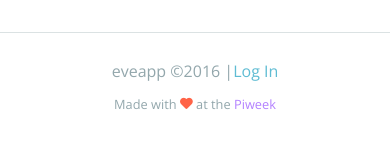
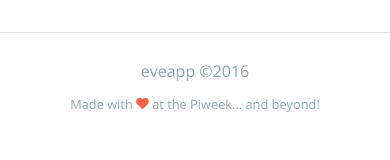
Before and after one commit to PIWEEK/eve2, a website: page src/www/index.html in a window 390 px wide. Drawn offline with nearby package versions, Linux system fonts and the light colour scheme; some packages are replaced by stand-ins of ours; files that its build step writes are made by us from their sources.

Commit message:
Update footer

```diff
--- a/src/www/index.html
+++ b/src/www/index.html
@@ -31,8 +31,8 @@
     <ion-nav-view></ion-nav-view>
     <div class="row">
       <footer>
-        <p><span>eveapp ©2016 |</span><a href="#">Log In</a>
-          <p class="sign"><span>Made with <i class="icon-heart"></i> at the <a href="http://piweek.com" target="_blank">Piweek</a></span></p>
+        <p><span>eveapp ©2016</span>
+          <p class="sign"><span>Made with <i class="icon-heart"></i> at the Piweek... and beyond!</span></p>
         </p>
       </footer>
     </div>
```
